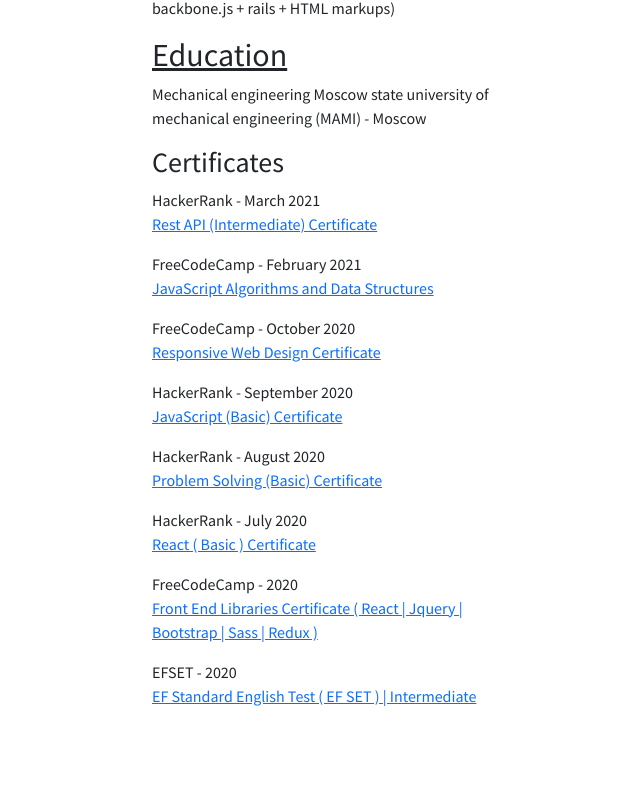
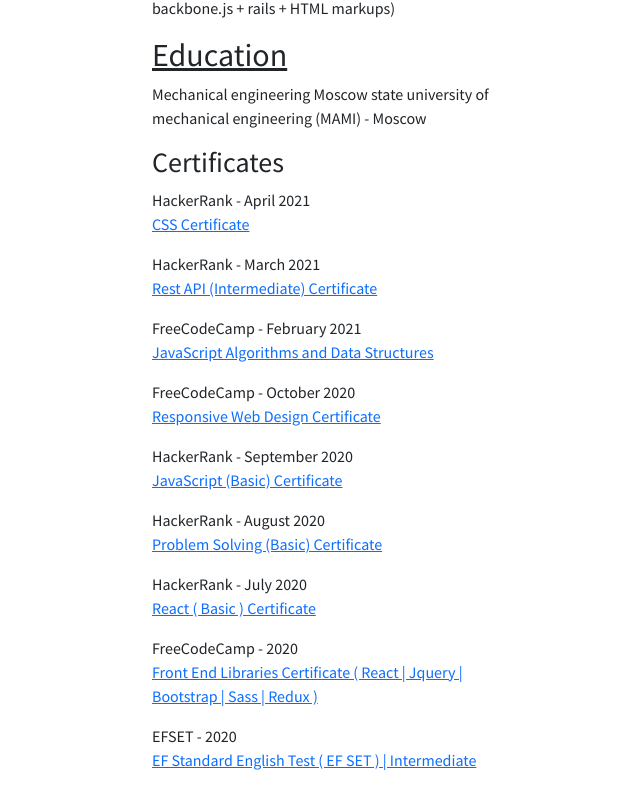
Before and after one commit to rusikf/rusikf.github.io, a React (Create React App) app: page /#/summary in a window 1280 px wide. Shown: the part 673-1482 px from the top of the page, without its empty margins (310-950 px from the left). Before the commit the page ends 1421 px from the top, so only its background shows below. Built offline with nearby package versions, Linux system fonts and the light colour scheme.

Commit message:
Add CSS certificate, move certifications from jsx to array of objects

```diff
--- a/src/Summary.js
+++ b/src/Summary.js
@@ -1,4 +1,52 @@
 export default function Summary() {
+  const certificates = [
+    {
+      title: 'CSS Certificate',
+      link: 'https://www.hackerrank.com/certificates/dfe091545ea4',
+      organization: 'HackerRank - April 2021'
+    },
+    {
+      title: 'Rest API (Intermediate) Certificate',
+      link: 'https://www.hackerrank.com/certificates/cd453396c5a2',
+      organization: 'HackerRank - March 2021'
+    },
+    {
+      title: 'JavaScript Algorithms and Data Structures',
+      link: 'https://www.freecodecamp.org/certification/fcc49ceb0e6-b33e-4d74-8314-e27aa65db621/javascript-algorithms-and-data-structures',
+      organization: 'FreeCodeCamp - February 2021'
+    },
+    {
+      title: 'Responsive Web Design Certificate',
+      link: 'https://www.freecodecamp.org/certification/fcc49ceb0e6-b33e-4d74-8314-e27aa65db621/responsive-web-design',
+      organization: 'FreeCodeCamp - October 2020'
+    },
+    {
+      title: 'JavaScript (Basic) Certificate',
+      link: 'https://www.hackerrank.com/certificates/98cbf4e9eb61',
+      organization: 'HackerRank - September 2020'
+    },
+    {
+      title: 'Problem Solving (Basic) Certificate',
+      link: 'https://www.hackerrank.com/certificates/0bae232a16cd',
+      organization: 'HackerRank - August 2020'
+    },
+    {
+      title: 'React ( Basic ) Certificate',
+      link: 'https://www.hackerrank.com/certificates/e2f4a0b104e2',
+      organization: 'HackerRank - July 2020'
+    },
+    {
+      title: 'Front End Libraries Certificate ( React | Jquery | Bootstrap | Sass | Redux )',
+      link: 'https://www.freecodecamp.org/certification/fcc49ceb0e6-b33e-4d74-8314-e27aa65db621/front-end-libraries',
+      organization: 'FreeCodeCamp - 2020'
+    },
+    {
+      title: 'EF Standard English Test ( EF SET ) | Intermediate',
+      link: 'https://www.efset.org/cert/vbxnWV',
+      organization: 'EFSET - 2020'
+    }
+  ]
+
   return (
     <div className='row my-4'>
       <div className="col-md-4 offset-md-4 text-start">
@@ -32,44 +80,14 @@
       Moscow state university of mechanical engineering (MAMI) - Moscow
       </p>
       <h3>Certificates</h3>
-      <p>
-        <span style={{ display: 'block'}}>HackerRank - March 2021</span>
-        <a href="https://www.hackerrank.com/certificates/cd453396c5a2" target="_blank" rel="noopener noreferrer">Rest API (Intermediate) Certificate</a>
-      </p>
-       <p>
-        <span style={{ display: 'block'}}>FreeCodeCamp - February 2021</span>
-        <a href="https://www.freecodecamp.org/certification/fcc49ceb0e6-b33e-4d74-8314-e27aa65db621/javascript-algorithms-and-data-structures" target="_blank" rel="noopener noreferrer">JavaScript Algorithms and Data Structures</a>
-      </p>
-      <p>
-        <span style={{ display: 'block'}}>FreeCodeCamp - October 2020</span>
-        <a href="https://www.freecodecamp.org/certification/fcc49ceb0e6-b33e-4d74-8314-e27aa65db621/responsive-web-design" target="_blank" rel="noopener noreferrer">Responsive Web Design Certificate</a>
-      </p>
-      <p>
-        <span style={{ display: 'block'}}>HackerRank - September 2020</span>
-        <a href="https://www.hackerrank.com/certificates/98cbf4e9eb61" target="_blank" rel="noopener noreferrer">JavaScript (Basic) Certificate</a>
-      </p>
-
-      <p>
-        <span style={{ display: 'block'}}>HackerRank - August 2020</span>
-        <a href="https://www.hackerrank.com/certificates/0bae232a16cd" target="_blank" rel="noopener noreferrer">Problem Solving (Basic) Certificate</a>
-      </p>
-
-      <p>
-        <span style={{ display: 'block'}}>HackerRank - July 2020</span>
-        <a href="https://www.hackerrank.com/certificates/e2f4a0b104e2" target="_blank" rel="noopener noreferrer">React ( Basic ) Certificate</a>
-      </p>
-
-      <p>
-        <span style={{ display: 'block'}}> FreeCodeCamp - 2020</span>
-        <a href="https://www.freecodecamp.org/certification/fcc49ceb0e6-b33e-4d74-8314-e27aa65db621/front-end-libraries" target="_blank" rel="noopener noreferrer">Front End Libraries Certificate ( React | Jquery | Bootstrap | Sass |
-      Redux )</a>
-      </p>
-
-      <p>
-        <span style={{ display: 'block'}}> EFSET - 2020</span>
-        <a href="https://www.efset.org/cert/vbxnWV" target="_blank" rel="noopener noreferrer">EF Standard English Test ( EF SET ) | Intermediate</a>
-      </p>
-
+      {
+        certificates.map(( { title, link, organization }) => {
+          return <p>
+            <span style={{ display: 'block'}}>{ organization }</span>
+            <a href={ link } target="_blank" rel="noopener noreferrer">{ title }</a>
+          </p>
+        })
+      }
       </div>
     </div>
   )
```
